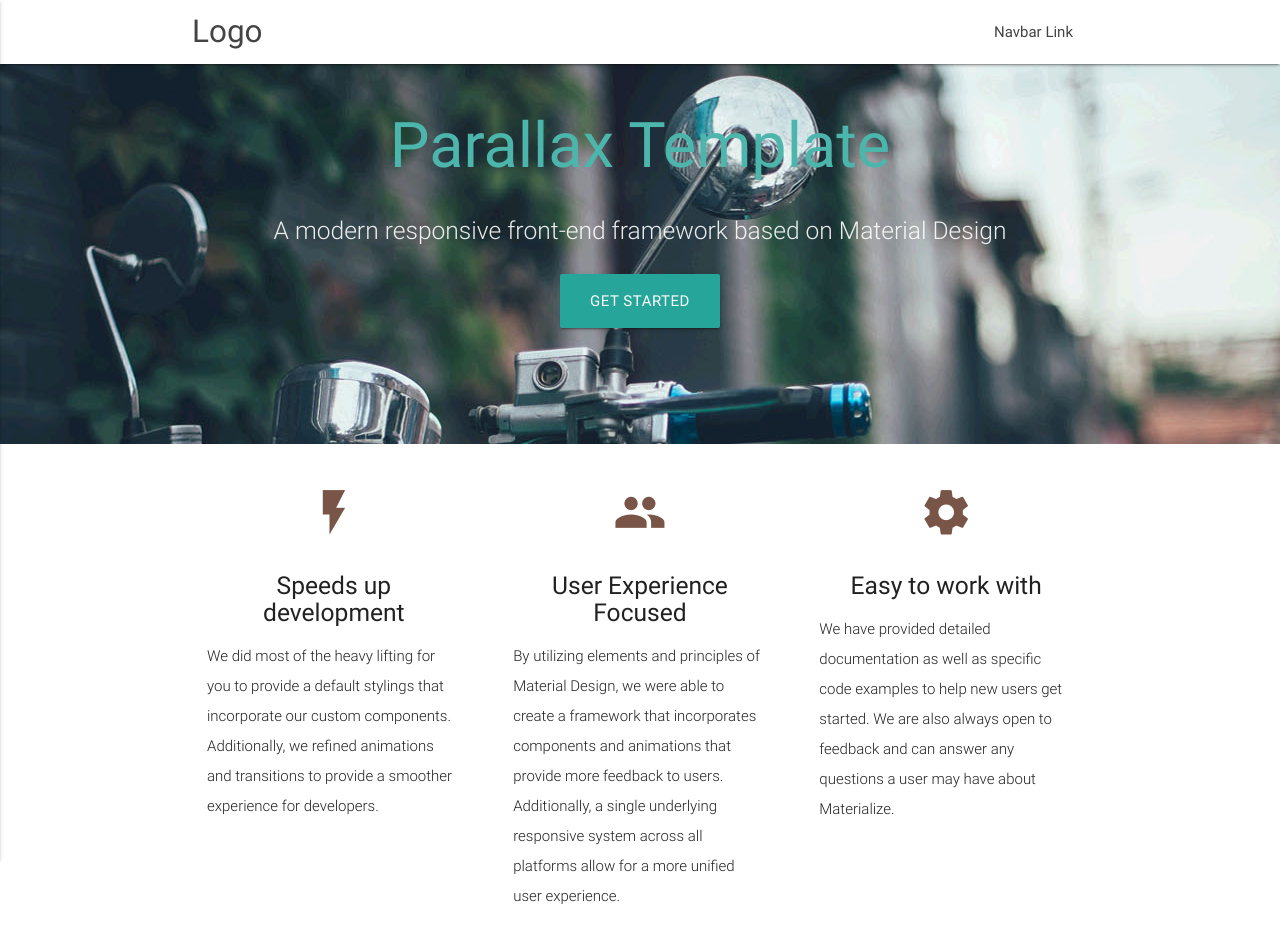
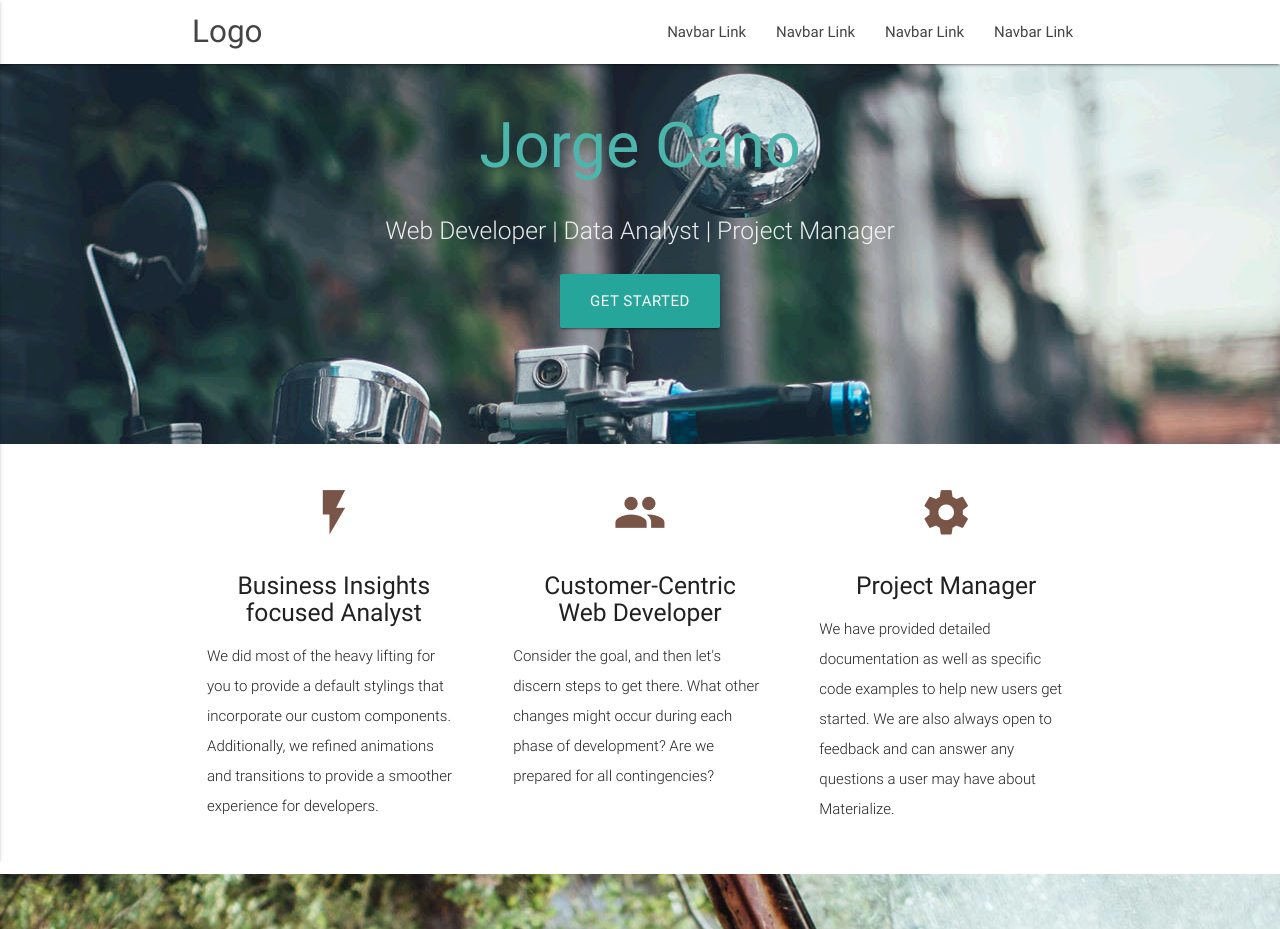
Before and after one commit to Sts0mrg0/materialize-portfolio, a plain HTML site: page index.html in a window 1280 px wide. Shown: the top 929 px of the page. Drawn offline with nearby package versions, Linux system fonts and the light colour scheme.

Commit message:
basic html content changes

```diff
--- a/index.html
+++ b/index.html
@@ -3,7 +3,7 @@
 <head>
   <meta http-equiv="Content-Type" content="text/html; charset=UTF-8"/>
   <meta name="viewport" content="width=device-width, initial-scale=1"/>
-  <title>Parallax Template - Materialize</title>
+  <title>2018</title>
 
   <!-- CSS  -->
   <link href="https://fonts.googleapis.com/icon?family=Material+Icons" rel="stylesheet">
@@ -15,6 +15,9 @@
     <div class="nav-wrapper container">
       <a id="logo-container" href="#" class="brand-logo">Logo</a>
       <ul class="right hide-on-med-and-down">
+        <li><a href="#">Navbar Link</a></li>
+        <li><a href="#">Navbar Link</a></li>
+        <li><a href="#">Navbar Link</a></li>
         <li><a href="#">Navbar Link</a></li>
       </ul>
 
@@ -29,9 +32,9 @@
     <div class="section no-pad-bot">
       <div class="container">
         <br><br>
-        <h1 class="header center teal-text text-lighten-2">Parallax Template</h1>
+        <h1 class="header center teal-text text-lighten-2">Jorge Cano</h1>
         <div class="row center">
-          <h5 class="header col s12 light">A modern responsive front-end framework based on Material Design</h5>
+          <h5 class="header col s12 light">Web Developer | Data Analyst | Project Manager</h5>
         </div>
         <div class="row center">
           <a href="http://materializecss.com/getting-started.html" id="download-button" class="btn-large waves-effect waves-light teal lighten-1">Get Started</a>
@@ -52,7 +55,7 @@
         <div class="col s12 m4">
           <div class="icon-block">
             <h2 class="center brown-text"><i class="material-icons">flash_on</i></h2>
-            <h5 class="center">Speeds up development</h5>
+            <h5 class="center">Business Insights</br>focused Analyst</h5>
 
             <p class="light">We did most of the heavy lifting for you to provide a default stylings that incorporate our custom components. Additionally, we refined animations and transitions to provide a smoother experience for developers.</p>
           </div>
@@ -61,16 +64,16 @@
         <div class="col s12 m4">
           <div class="icon-block">
             <h2 class="center brown-text"><i class="material-icons">group</i></h2>
-            <h5 class="center">User Experience Focused</h5>
+            <h5 class="center">Customer-Centric </br>Web Developer</h5>
 
-            <p class="light">By utilizing elements and principles of Material Design, we were able to create a framework that incorporates components and animations that provide more feedback to users. Additionally, a single underlying responsive system across all platforms allow for a more unified user experience.</p>
+            <p class="light">Consider the goal, and then let's discern steps to get there. What other changes might occur during each phase of development? Are we prepared for all contingencies?</p>
           </div>
         </div>
 
         <div class="col s12 m4">
           <div class="icon-block">
             <h2 class="center brown-text"><i class="material-icons">settings</i></h2>
-            <h5 class="center">Easy to work with</h5>
+            <h5 class="center">Project Manager</h5>
 
             <p class="light">We have provided detailed documentation as well as specific code examples to help new users get started. We are also always open to feedback and can answer any questions a user may have about Materialize.</p>
           </div>
```
